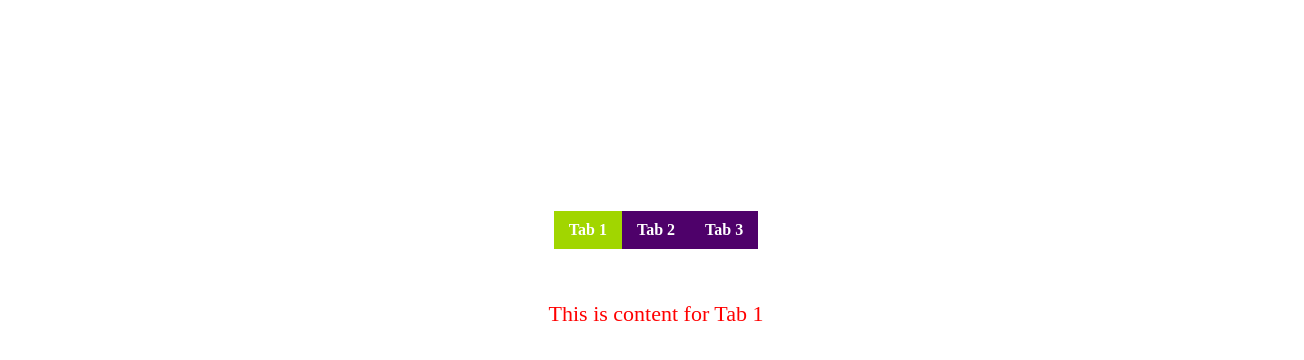
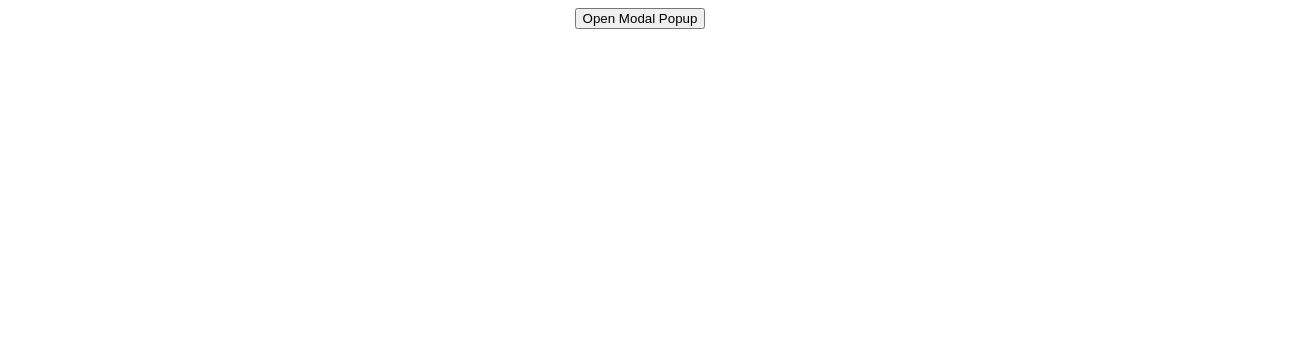
Before and after one commit to hanus-kostiantyn/small-projects, a React (Create React App) app: page / in a window 1280 px wide. Shown: the top 360 px of the page, 1304 px wide, since content can reach past the window. Built offline with nearby package versions, Linux system fonts and the light colour scheme.

Commit message:
Add 'Custom Modal Popup' project

```diff
--- a/src/App.js
+++ b/src/App.js
@@ -11,6 +11,7 @@
 import CopyPreDefault from './components/9-copyof8'
 import ScrollIndicator from './components/9-scroll-indicator';
 import TabTest from './components/10-custom-tabs/tab-test';
+import ModalTest from './components/11-custom-modal-popup/modal-test';
 
 function App() {
   return (
@@ -35,7 +36,9 @@
 
         {/* <ScrollIndicator url={'https://dummyjson.com/products?limit=100'}/> */}
 
-           <TabTest/>
+        {/* <TabTest/>  */}
+
+        <ModalTest/>
 
     </div>
   );
--- /dev/null
+++ b/src/components/11-custom-modal-popup/modal-test.jsx
@@ -0,0 +1,18 @@
+import { useState } from "react"
+import Modal from "./modal";
+
+
+export default function ModalTest() {
+    const [showModalPopup, setShowModalPopup] = useState(false)
+
+    function handleToggleModalPopup() {
+        setShowModalPopup(!showModalPopup);
+    }
+
+    return <div>
+        <button onClick={handleToggleModalPopup}>Open Modal Popup</button>
+        {
+            showModalPopup && <Modal body={<div>Customized body</div>}/>
+        }
+    </div>
+}
--- /dev/null
+++ b/src/components/11-custom-modal-popup/modal.jsx
@@ -0,0 +1,25 @@
+
+
+
+export default function Modal({id, header, body, footer}) {
+
+
+    return <div id={id || 'Modal'} className='modal'>
+        <div className="modal-content">
+            <div className="header">
+                <span className="close-modal-icon">&times;</span>
+                <h2>{header ? header : 'Header'}</h2>
+            </div>
+            <div className="body">
+                {
+                    body ? body : <div><p>This is our Modal Body</p></div>
+                }
+            </div>
+            <div className="footer">
+                {
+                    footer ? footer : <h2>Footer</h2>
+                }
+            </div>
+        </div>
+    </div>
+}
```
Also changed, not shown: src/components/11-custom-modal-popup/modal.css (added).
